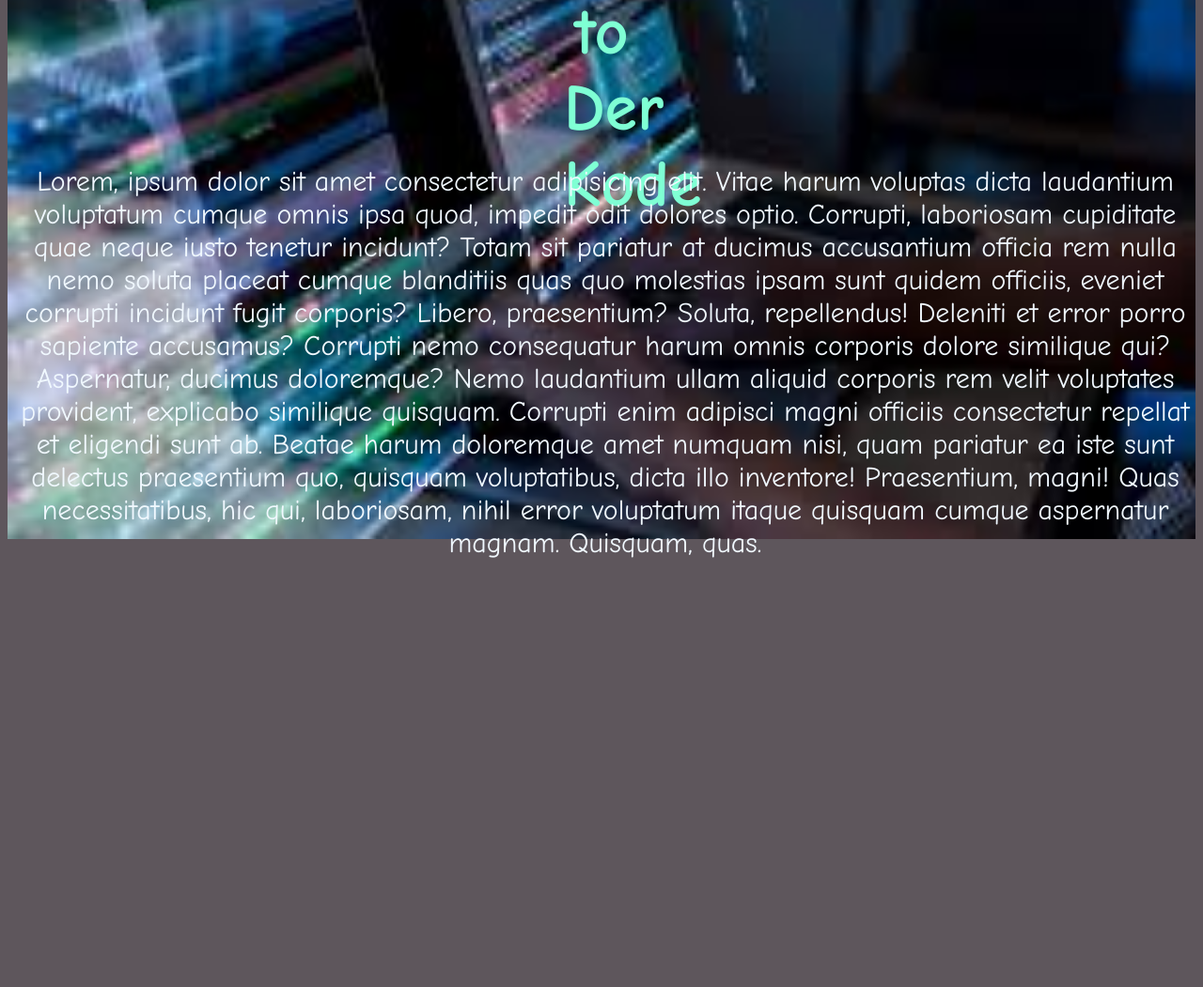
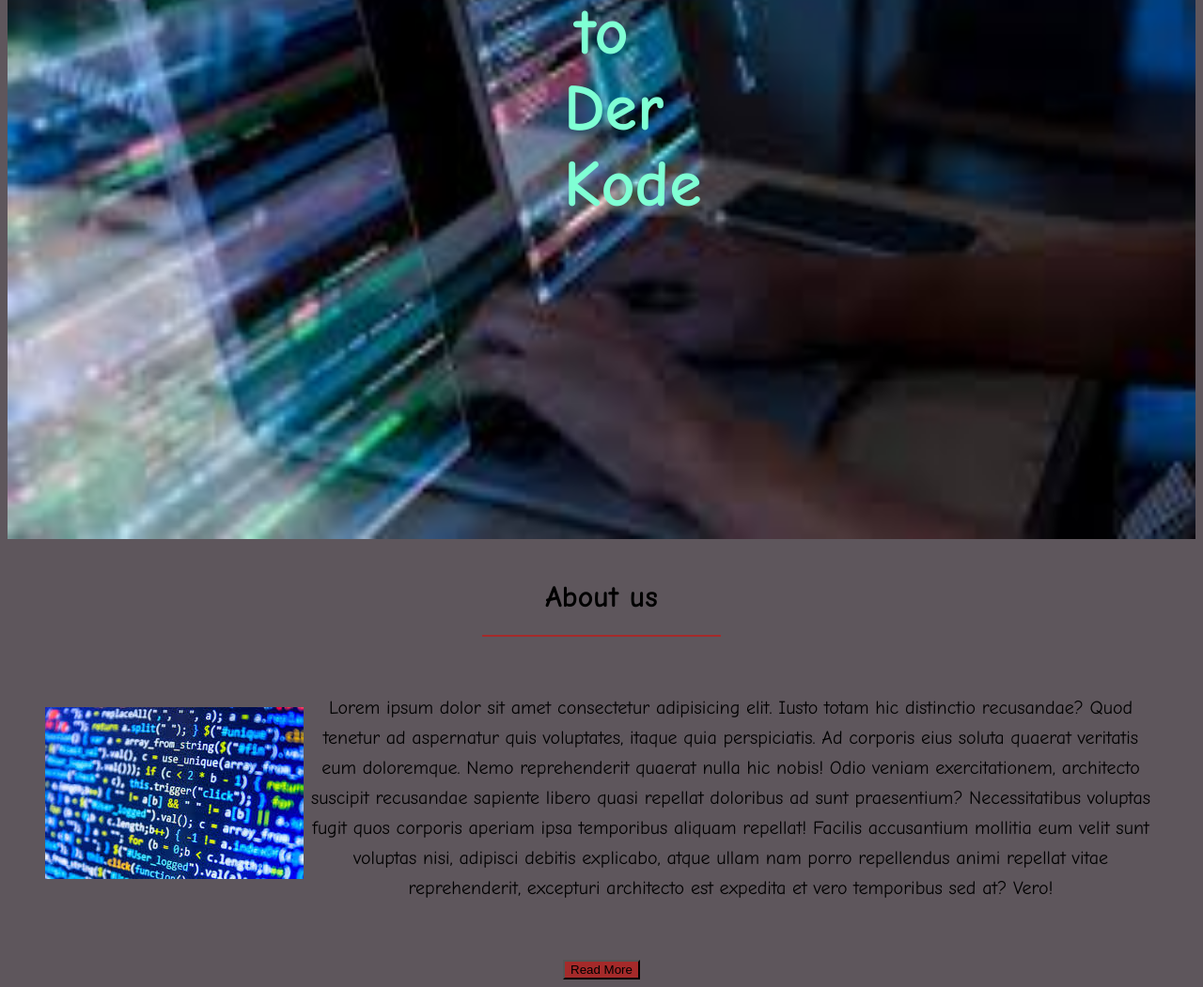
Before and after one commit to Ekwplxrize/WDD025, a plain HTML site: page idex.html in a window 1280 px wide. Shown: the part 524-1575 px from the top of the page at 94% size. Before the commit the page ends 1128 px from the top, so only its background shows below. Drawn offline with Linux system fonts and the light colour scheme.

Commit message:
added the about us

```diff
--- a/idex.html
+++ b/idex.html
@@ -54,11 +54,22 @@ body{
         bottom: 900px;
         right: 600px;
     }
-    p{
-        position: absolute;
-        top: 670px;
-        font-size: 30px;
+    .image{
+        width: 100%;
+        height: 100%;
+
+
     }
+    .divs{
+        margin: 20px;
+        padding: 20px;
+        font-size: 20px;
+        line-height: 2rem;
+        font-family: 'Comic Sans MS', cursive, sans-serif;
+        display: flex; justify-content: space-around;
+        align-items: center;
+    }
+
 
 </style>
 <body>
@@ -74,14 +85,17 @@ body{
 
         <div><img src="download.jpeg" alt="" width="100% " height="1000px" class="j"> </div>
       <DIV>  <h1 style="color:aquamarine" class="h"> Welcome to Der Kode</h1><br></div>
-        <p style="color:aliceblue">Lorem, ipsum dolor sit amet consectetur adipisicing elit. Vitae harum voluptas dicta laudantium voluptatum cumque omnis ipsa quod, impedit odit dolores optio. Corrupti, laboriosam cupiditate quae neque iusto tenetur incidunt?
-        Totam sit pariatur at ducimus accusantium officia rem nulla nemo soluta placeat cumque blanditiis quas quo molestias ipsam sunt quidem officiis, eveniet corrupti incidunt fugit corporis? Libero, praesentium? Soluta, repellendus!
-        Deleniti et error porro sapiente accusamus? Corrupti nemo consequatur harum omnis corporis dolore similique qui? Aspernatur, ducimus doloremque? Nemo laudantium ullam aliquid corporis rem velit voluptates provident, explicabo similique quisquam.
-        Corrupti enim adipisci magni officiis consectetur repellat et eligendi sunt ab. Beatae harum doloremque amet numquam nisi, quam pariatur ea iste sunt delectus praesentium quo, quisquam voluptatibus, dicta illo inventore!
-        Praesentium, magni! Quas necessitatibus, hic qui, laboriosam, nihil error voluptatum itaque quisquam cumque aspernatur magnam. Quisquam, quas.  </p>
 
 
+        <div><h1>About us</h1></div> <hr style="line-height: 2rem;" width="20%" color="brown">
+   <div class="divs"> <div class="image" ><img src="real.jpeg" alt="about us"></div>
 
+<p style="display: flex; justify-content: space-around; align-items: center;">Lorem ipsum dolor sit amet consectetur adipisicing elit. Iusto totam hic distinctio recusandae? Quod tenetur ad aspernatur quis voluptates, itaque quia perspiciatis. Ad corporis eius soluta quaerat veritatis eum doloremque.
+Nemo reprehenderit quaerat nulla hic nobis! Odio veniam exercitationem, architecto suscipit recusandae sapiente libero quasi repellat doloribus ad sunt praesentium? Necessitatibus voluptas fugit quos corporis aperiam ipsa temporibus aliquam repellat!
+Facilis accusantium mollitia eum velit sunt voluptas nisi, adipisci debitis explicabo, atque ullam nam porro repellendus animi repellat vitae reprehenderit, excepturi architecto est expedita et vero temporibus sed at? Vero!</p>
+
+</div>
+<button style="background-color: brown;">Read More</button>
 
 
 
```
Also changed, not shown: abtme.html (added, +62 -0 lines), 90cwv66wcn461.webp (added), IMG_0188.jpg (added), color_manga__near_by_lisakisa_d57x58m-fullview.jpg (added), download (3).jpeg (added), download (4).jpeg (added), download (5).jpeg (added), download (6).jpeg (added), download (8).jpeg (added), ekow.jpg (added), real.jpeg (added), 1 other file.
